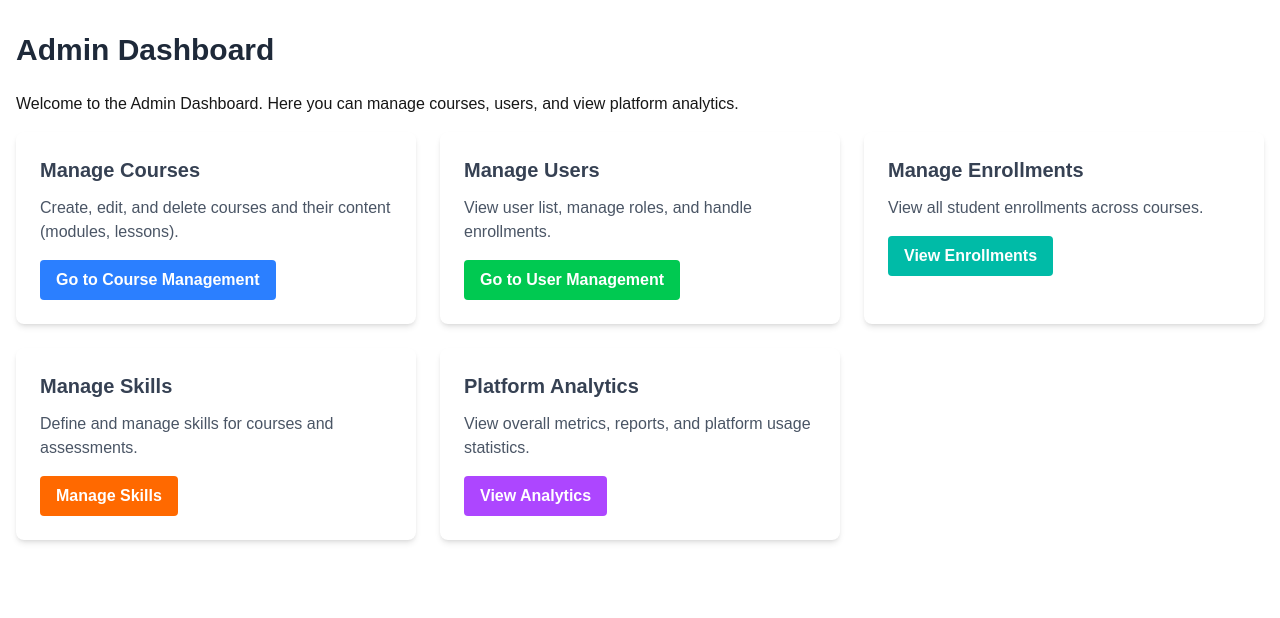
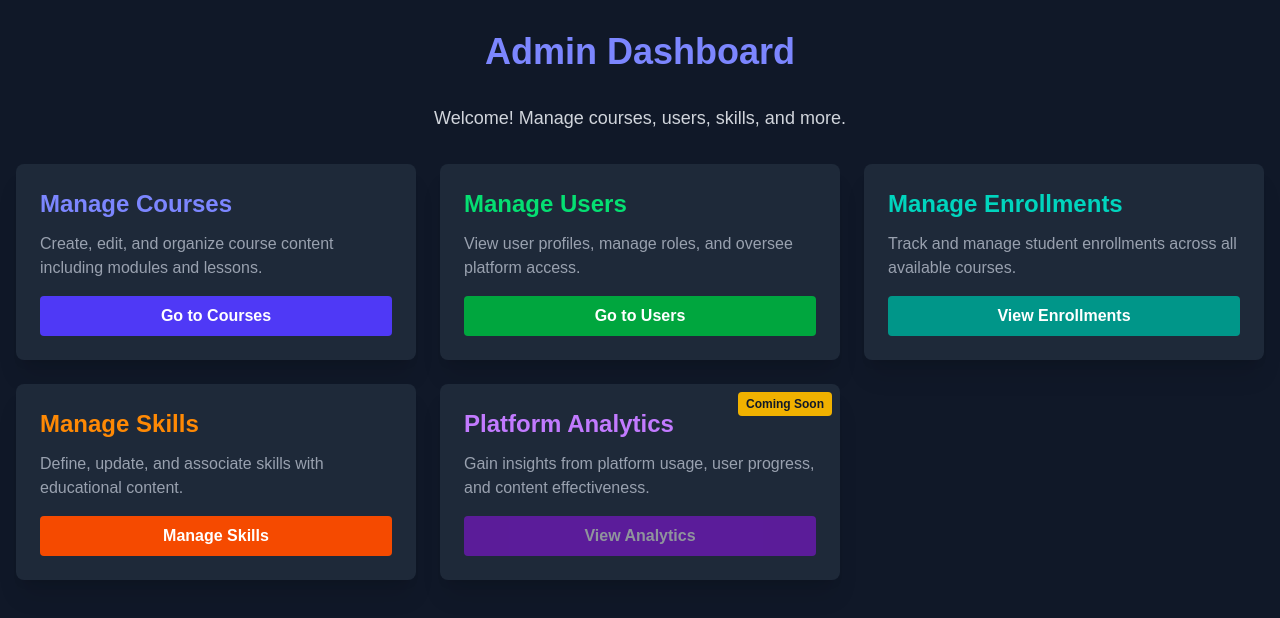
Before and after one commit to nomad3/cognitivelabschool, a Next.js app in the folder frontend/: page /admin in a window 1280 px wide. Shown: the top 618 px of the page. Built offline with nearby package versions, Linux system fonts and the light colour scheme; sample sign-in values are in the browser's storage.

Commit message:
feat: Apply dark theme and UX improvements to admin course pages

```diff
--- a/frontend/app/admin/courses/new/page.tsx
+++ b/frontend/app/admin/courses/new/page.tsx
@@ -77,44 +77,55 @@ const CreateCoursePage = () => {
   };
 
   if (loading) {
-    return <div className="flex justify-center items-center h-screen">Loading...</div>;
+    return <div className="flex justify-center items-center h-screen bg-gray-900 text-white">Loading...</div>;
   }
   if (!isAdmin) {
-    return <div className="flex justify-center items-center h-screen">Access Denied.</div>;
+    return (
+      <div className="flex flex-col justify-center items-center h-screen bg-gray-900 text-white">
+        <p className="text-xl text-red-500">Access Denied.</p>
+        <p className="text-gray-300">You do not have permission to view this page.</p>
+      </div>
+    );
   }
 
   return (
-    <div className="container mx-auto px-4 py-8">
-      <div className="flex justify-between items-center mb-6">
-        <h1 className="text-3xl font-bold text-gray-800">Create New Course</h1>
+    <div className="min-h-screen bg-gray-900 text-white py-8">
+      <div className="container mx-auto px-4 max-w-2xl">
+        <div className="flex justify-between items-center mb-8">
+          <h1 className="text-4xl font-bold text-indigo-400">Create New Course</h1>
           <Link href="/admin/courses">
-          <button className="text-blue-500 hover:text-blue-700">&larr; Back to Courses</button>
+            <button className="text-indigo-400 hover:text-indigo-300 font-semibold py-2 px-4 rounded transition-colors flex items-center">
+              <svg xmlns="http://www.w3.org/2000/svg" className="h-5 w-5 mr-2" viewBox="0 0 20 20" fill="currentColor">
+                <path fillRule="evenodd" d="M9.707 16.707a1 1 0 01-1.414 0l-6-6a1 1 0 010-1.414l6-6a1 1 0 011.414 1.414L5.414 9H15a1 1 0 110 2H5.414l4.293 4.293a1 1 0 010 1.414z" clipRule="evenodd" />
+              </svg>
+              Back to Courses
+            </button>
           </Link>
         </div>
 
-      <form onSubmit={handleSubmit} className="bg-white p-8 rounded-lg shadow-md">
-        {error && <div className="mb-4 text-red-500 bg-red-100 p-3 rounded">{error}</div>}
+        <form onSubmit={handleSubmit} className="bg-gray-800 p-8 rounded-lg shadow-xl space-y-6">
+          {error && <div className="mb-4 text-red-400 bg-red-900/30 border border-red-700 p-3 rounded-md">{error}</div>}
 
-        <div className="mb-4">
-          <label htmlFor="title" className="block text-sm font-medium text-gray-700 mb-1">Title</label>
+          <div>
+            <label htmlFor="title" className="block text-sm font-medium text-gray-300 mb-1">Title</label>
             <input
               type="text"
               id="title"
               value={title}
               onChange={(e) => setTitle(e.target.value)}
               required
-            className="w-full px-3 py-2 border border-gray-300 rounded-md shadow-sm focus:outline-none focus:ring-indigo-500 focus:border-indigo-500"
+              className="w-full px-3 py-2 border border-gray-600 rounded-md shadow-sm placeholder-gray-500 focus:outline-none focus:ring-indigo-500 focus:border-indigo-500 sm:text-sm bg-gray-700 text-white"
             />
           </div>
 
-        <div className="mb-6">
-          <label htmlFor="description" className="block text-sm font-medium text-gray-700 mb-1">Description</label>
+          <div>
+            <label htmlFor="description" className="block text-sm font-medium text-gray-300 mb-1">Description</label>
             <textarea
               id="description"
               value={description}
               onChange={(e) => setDescription(e.target.value)}
               rows={4}
-            className="w-full px-3 py-2 border border-gray-300 rounded-md shadow-sm focus:outline-none focus:ring-indigo-500 focus:border-indigo-500"
+              className="w-full px-3 py-2 border border-gray-600 rounded-md shadow-sm placeholder-gray-500 focus:outline-none focus:ring-indigo-500 focus:border-indigo-500 sm:text-sm bg-gray-700 text-white"
             />
           </div>
 
@@ -131,17 +142,18 @@ const CreateCoursePage = () => {
         </div>
         */}
 
-        <div>
+          <div className="pt-2">
             <button
               type="submit"
               disabled={submitting}
-            className="w-full bg-green-500 hover:bg-green-600 text-white font-semibold py-2 px-4 rounded transition-colors disabled:opacity-50"
+              className="w-full bg-green-600 hover:bg-green-700 text-white font-semibold py-3 px-4 rounded-md transition-colors shadow-md hover:shadow-lg disabled:opacity-50 disabled:cursor-not-allowed"
             >
               {submitting ? 'Creating...' : 'Create Course'}
             </button>
           </div>
         </form>
       </div>
+    </div>
   );
 };
 
--- a/frontend/app/admin/courses/page.tsx
+++ b/frontend/app/admin/courses/page.tsx
@@ -62,20 +62,21 @@ const AdminCoursesPage = () => {
   }, [router]);
 
   if (loading) {
-    return <div className="flex justify-center items-center h-screen">Loading...</div>;
+    return <div className="flex justify-center items-center h-screen bg-gray-900 text-white">Loading...</div>;
   }
 
   if (!isAdmin) {
     // Fallback, should be handled by redirect
     return (
-      <div className="flex flex-col justify-center items-center h-screen">
+      <div className="flex flex-col justify-center items-center h-screen bg-gray-900 text-white">
         <p className="text-xl text-red-500">Access Denied.</p>
+        <p className="text-gray-300">You do not have permission to view this page.</p>
       </div>
     );
   }
 
   if (error) {
-    return <div className="flex justify-center items-center h-screen text-red-500">Error: {error}</div>;
+    return <div className="flex justify-center items-center h-screen bg-gray-900 text-red-400">Error: {error}</div>;
   }
 
   const handleDeleteCourse = async (courseId: number) => {
@@ -105,42 +106,46 @@ const AdminCoursesPage = () => {
 
 
   return (
-    <div className="container mx-auto px-4 py-8">
-      <div className="flex justify-between items-center mb-6">
-        <h1 className="text-3xl font-bold text-gray-800">Manage Courses</h1>
+    <div className="min-h-screen bg-gray-900 text-white py-8">
+      <div className="container mx-auto px-4">
+        <div className="flex justify-between items-center mb-8">
+          <h1 className="text-4xl font-bold text-indigo-400">Manage Courses</h1>
           <Link href="/admin/courses/new">
-          <button className="bg-green-500 hover:bg-green-600 text-white font-semibold py-2 px-4 rounded transition-colors">
+            <button className="bg-green-600 hover:bg-green-700 text-white font-semibold py-2 px-4 rounded transition-colors shadow-md hover:shadow-lg">
               Create New Course
             </button>
           </Link>
         </div>
 
         {courses.length === 0 ? (
-        <p>No courses found.</p>
+          <p className="text-center text-gray-400 text-lg">No courses found. Start by creating a new one!</p>
         ) : (
-        <div className="bg-white shadow-md rounded-lg overflow-x-auto">
-          <table className="min-w-full divide-y divide-gray-200">
-            <thead className="bg-gray-50">
+          <div className="bg-gray-800 shadow-xl rounded-lg overflow-x-auto">
+            <table className="min-w-full divide-y divide-gray-700">
+              <thead className="bg-gray-700">
                 <tr>
-                <th scope="col" className="px-6 py-3 text-left text-xs font-medium text-gray-500 uppercase tracking-wider">ID</th>
-                <th scope="col" className="px-6 py-3 text-left text-xs font-medium text-gray-500 uppercase tracking-wider">Title</th>
-                <th scope="col" className="px-6 py-3 text-left text-xs font-medium text-gray-500 uppercase tracking-wider">Instructor ID</th>
-                <th scope="col" className="px-6 py-3 text-left text-xs font-medium text-gray-500 uppercase tracking-wider">Actions</th>
+                  <th scope="col" className="px-6 py-3 text-left text-xs font-medium text-gray-300 uppercase tracking-wider">ID</th>
+                  <th scope="col" className="px-6 py-3 text-left text-xs font-medium text-gray-300 uppercase tracking-wider">Title</th>
+                  <th scope="col" className="px-6 py-3 text-left text-xs font-medium text-gray-300 uppercase tracking-wider">Instructor ID</th>
+                  <th scope="col" className="px-6 py-3 text-left text-xs font-medium text-gray-300 uppercase tracking-wider">Actions</th>
                 </tr>
               </thead>
-            <tbody className="bg-white divide-y divide-gray-200">
+              <tbody className="bg-gray-800 divide-y divide-gray-700">
                 {courses.map((course) => (
-                <tr key={course.id}>
-                  <td className="px-6 py-4 whitespace-nowrap text-sm font-medium text-gray-900">{course.id}</td>
-                  <td className="px-6 py-4 whitespace-nowrap text-sm text-gray-700">{course.title}</td>
-                  <td className="px-6 py-4 whitespace-nowrap text-sm text-gray-700">{course.instructor_id ?? 'N/A'}</td>
+                  <tr key={course.id} className="hover:bg-gray-700/50 transition-colors">
+                    <td className="px-6 py-4 whitespace-nowrap text-sm font-medium text-gray-100">{course.id}</td>
+                    <td className="px-6 py-4 whitespace-nowrap text-sm text-gray-300">{course.title}</td>
+                    <td className="px-6 py-4 whitespace-nowrap text-sm text-gray-300">{course.instructor_id ?? 'N/A'}</td>
                     <td className="px-6 py-4 whitespace-nowrap text-sm font-medium">
                       <Link href={`/admin/courses/edit/${course.id}`}>
-                      <button className="text-indigo-600 hover:text-indigo-900 mr-3">Edit</button>
+                        <button className="text-indigo-400 hover:text-indigo-300 mr-4 font-semibold">Edit</button>
+                      </Link>
+                      <Link href={`/admin/courses/${course.id}/modules`}>
+                        <button className="text-teal-400 hover:text-teal-300 mr-4 font-semibold">Modules</button>
                       </Link>
                       <button
                         onClick={() => handleDeleteCourse(course.id)}
-                      className="text-red-600 hover:text-red-900"
+                        className="text-red-500 hover:text-red-400 font-semibold"
                       >
                         Delete
                       </button>
@@ -152,6 +157,7 @@ const AdminCoursesPage = () => {
           </div>
         )}
       </div>
+    </div>
   );
 };
 
--- a/frontend/app/admin/page.tsx
+++ b/frontend/app/admin/page.tsx
@@ -29,77 +29,87 @@ const AdminDashboardPage = () => {
   }, [router]);
 
   if (loading) {
-    return <div className="flex justify-center items-center h-screen">Loading...</div>;
+    return <div className="flex justify-center items-center h-screen bg-gray-900 text-white">Loading...</div>;
   }
 
   if (!isAdmin) {
     // This case should ideally be handled by the redirect,
     // but as a fallback or if redirection is slow.
     return (
-      <div className="flex flex-col justify-center items-center h-screen">
+      <div className="flex flex-col justify-center items-center h-screen bg-gray-900 text-white">
         <p className="text-xl text-red-500">Access Denied.</p>
-        <p>You do not have permission to view this page.</p>
+        <p className="text-gray-300">You do not have permission to view this page.</p>
       </div>
     );
   }
 
   return (
-    <div className="container mx-auto px-4 py-8">
-      <h1 className="text-3xl font-bold mb-6 text-gray-800">Admin Dashboard</h1>
-      <p className="mb-4">Welcome to the Admin Dashboard. Here you can manage courses, users, and view platform analytics.</p>
+    <div className="min-h-screen bg-gray-900 text-white py-8">
+      <div className="container mx-auto px-4">
+        <h1 className="text-4xl font-bold mb-8 text-center text-indigo-400">Admin Dashboard</h1>
+        <p className="mb-8 text-lg text-gray-300 text-center">Welcome! Manage courses, users, skills, and more.</p>
 
         <div className="grid grid-cols-1 md:grid-cols-2 lg:grid-cols-3 gap-6">
-        <div className="bg-white p-6 rounded-lg shadow-md hover:shadow-lg transition-shadow">
-          <h2 className="text-xl font-semibold mb-3 text-gray-700">Manage Courses</h2>
-          <p className="text-gray-600 mb-4">Create, edit, and delete courses and their content (modules, lessons).</p>
+          {/* Card 1: Manage Courses */}
+          <div className="bg-gray-800 p-6 rounded-lg shadow-xl hover:shadow-indigo-500/30 transition-shadow duration-300">
+            <h2 className="text-2xl font-semibold mb-3 text-indigo-400">Manage Courses</h2>
+            <p className="text-gray-400 mb-4">Create, edit, and organize course content including modules and lessons.</p>
             <Link href="/admin/courses">
-            <button className="bg-blue-500 hover:bg-blue-600 text-white font-semibold py-2 px-4 rounded transition-colors">
-              Go to Course Management
+              <button className="w-full bg-indigo-600 hover:bg-indigo-700 text-white font-semibold py-2 px-4 rounded transition-colors">
+                Go to Courses
               </button>
             </Link>
           </div>
 
-        <div className="bg-white p-6 rounded-lg shadow-md hover:shadow-lg transition-shadow">
-          <h2 className="text-xl font-semibold mb-3 text-gray-700">Manage Users</h2>
-          <p className="text-gray-600 mb-4">View user list, manage roles, and handle enrollments.</p>
+          {/* Card 2: Manage Users */}
+          <div className="bg-gray-800 p-6 rounded-lg shadow-xl hover:shadow-green-500/30 transition-shadow duration-300">
+            <h2 className="text-2xl font-semibold mb-3 text-green-400">Manage Users</h2>
+            <p className="text-gray-400 mb-4">View user profiles, manage roles, and oversee platform access.</p>
             <Link href="/admin/users">
-            <button className="bg-green-500 hover:bg-green-600 text-white font-semibold py-2 px-4 rounded transition-colors">
-              Go to User Management
+              <button className="w-full bg-green-600 hover:bg-green-700 text-white font-semibold py-2 px-4 rounded transition-colors">
+                Go to Users
               </button>
             </Link>
           </div>
 
-        <div className="bg-white p-6 rounded-lg shadow-md hover:shadow-lg transition-shadow">
-          <h2 className="text-xl font-semibold mb-3 text-gray-700">Manage Enrollments</h2>
-          <p className="text-gray-600 mb-4">View all student enrollments across courses.</p>
+          {/* Card 3: Manage Enrollments */}
+          <div className="bg-gray-800 p-6 rounded-lg shadow-xl hover:shadow-teal-500/30 transition-shadow duration-300">
+            <h2 className="text-2xl font-semibold mb-3 text-teal-400">Manage Enrollments</h2>
+            <p className="text-gray-400 mb-4">Track and manage student enrollments across all available courses.</p>
             <Link href="/admin/enrollments">
-            <button className="bg-teal-500 hover:bg-teal-600 text-white font-semibold py-2 px-4 rounded transition-colors">
+              <button className="w-full bg-teal-600 hover:bg-teal-700 text-white font-semibold py-2 px-4 rounded transition-colors">
                 View Enrollments
               </button>
             </Link>
           </div>
 
-        <div className="bg-white p-6 rounded-lg shadow-md hover:shadow-lg transition-shadow">
-          <h2 className="text-xl font-semibold mb-3 text-gray-700">Manage Skills</h2>
-          <p className="text-gray-600 mb-4">Define and manage skills for courses and assessments.</p>
+          {/* Card 4: Manage Skills */}
+          <div className="bg-gray-800 p-6 rounded-lg shadow-xl hover:shadow-orange-500/30 transition-shadow duration-300">
+            <h2 className="text-2xl font-semibold mb-3 text-orange-400">Manage Skills</h2>
+            <p className="text-gray-400 mb-4">Define, update, and associate skills with educational content.</p>
             <Link href="/admin/skills">
-            <button className="bg-orange-500 hover:bg-orange-600 text-white font-semibold py-2 px-4 rounded transition-colors">
+              <button className="w-full bg-orange-600 hover:bg-orange-700 text-white font-semibold py-2 px-4 rounded transition-colors">
                 Manage Skills
               </button>
             </Link>
           </div>
 
-        <div className="bg-white p-6 rounded-lg shadow-md hover:shadow-lg transition-shadow">
-          <h2 className="text-xl font-semibold mb-3 text-gray-700">Platform Analytics</h2>
-          <p className="text-gray-600 mb-4">View overall metrics, reports, and platform usage statistics.</p>
-           {/* <Link href="/admin/analytics"> */}
-            <button className="bg-purple-500 hover:bg-purple-600 text-white font-semibold py-2 px-4 rounded transition-colors">
+          {/* Card 5: Platform Analytics */}
+          <div className="bg-gray-800 p-6 rounded-lg shadow-xl relative">
+            <h2 className="text-2xl font-semibold mb-3 text-purple-400">Platform Analytics</h2>
+            <p className="text-gray-400 mb-4">Gain insights from platform usage, user progress, and content effectiveness.</p>
+            <button
+              className="w-full bg-purple-600 text-white font-semibold py-2 px-4 rounded transition-colors opacity-50 cursor-not-allowed"
+              disabled
+            >
               View Analytics
             </button>
-          {/* </Link> */}
+            <span className="absolute top-2 right-2 bg-yellow-500 text-gray-900 text-xs font-bold px-2 py-1 rounded">
+              Coming Soon
+            </span>
           </div>
         </div>
-      {/* Placeholder for future content */}
+      </div>
     </div>
   );
 };
```
Lines whose indentation alone changed are shown as unchanged.
